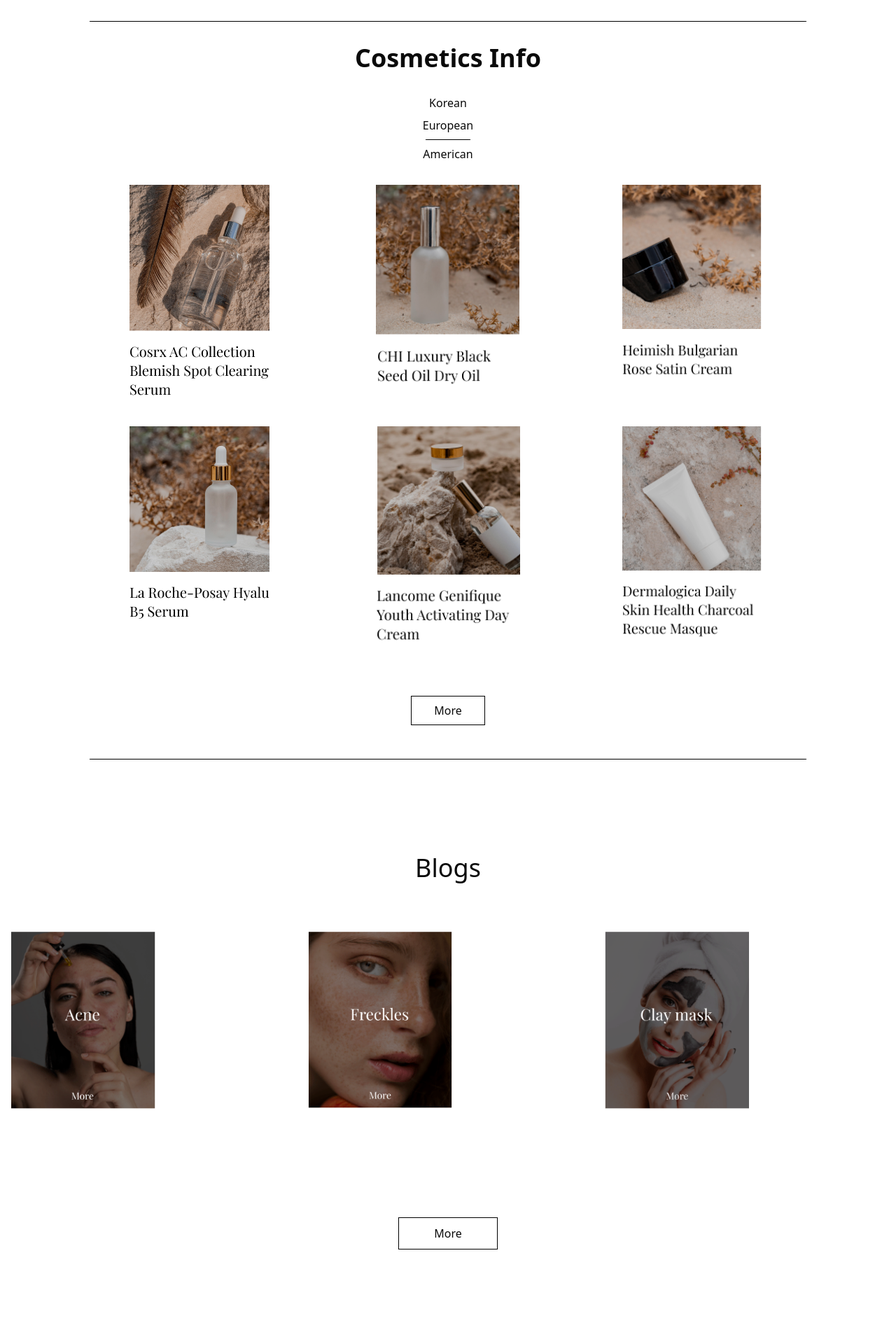
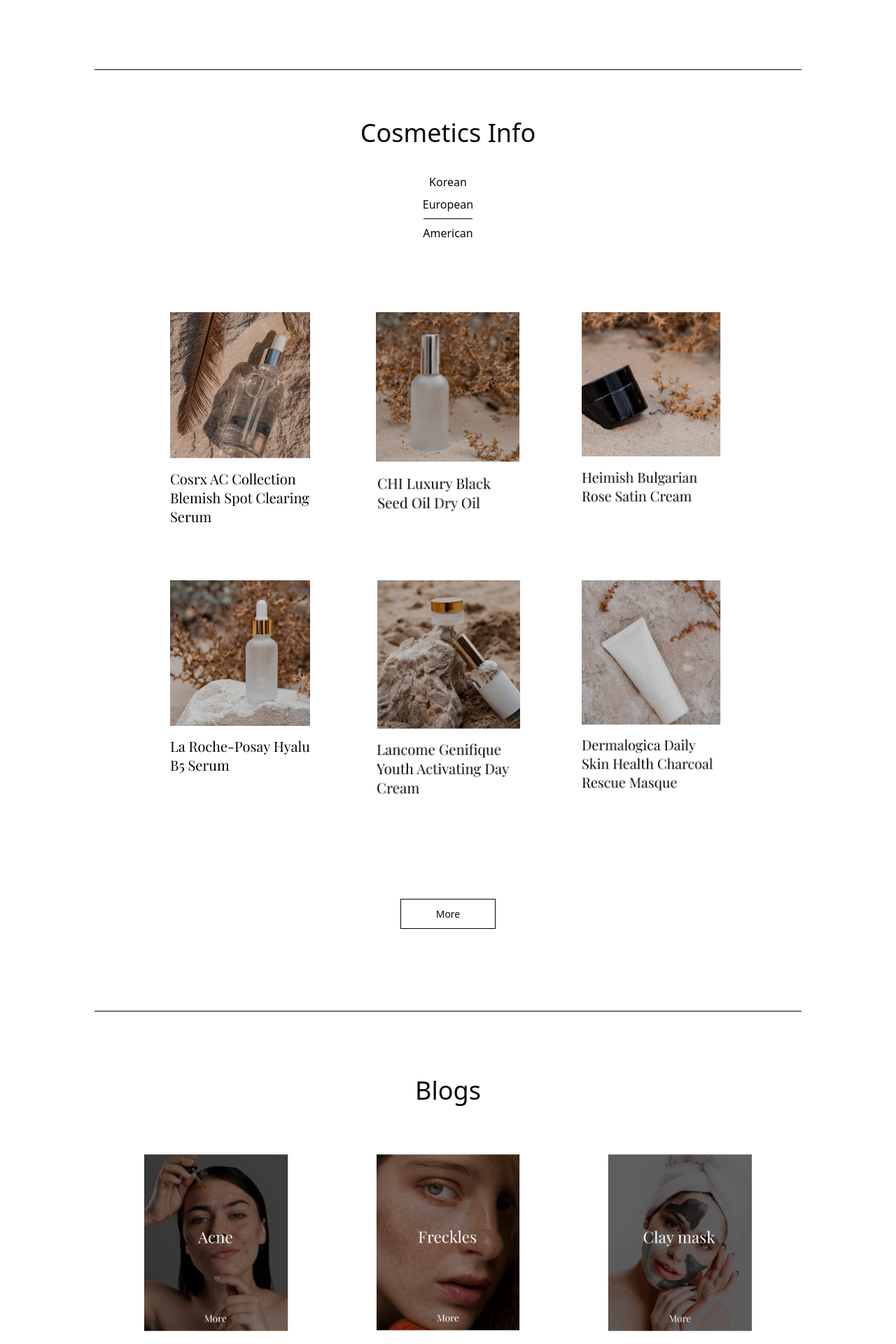
Before and after one commit to Farwa-Kanwal-123/figma-template-copy, a Next.js app: page / in a window 1280 px wide. Shown: the part 1460-3380 px from the top of the page at 70% size. Built offline with nearby package versions, Linux system fonts and the light colour scheme.

Commit message:
chnage code

```diff
--- a/src/app/(other)/about/page.tsx
+++ b/src/app/(other)/about/page.tsx
@@ -3,10 +3,10 @@
 const About = () => {
   return (
     <main className="w-full px-4 md:px-8 lg:px-16 py-8">
-      <div className="max-w-screen-lg mx-auto border-t-2 border-b-2 border-gray-400 font-serif">
+      <div className="max-w-screen-lg mx-auto my-32 border-t-2 border-b-2 border-gray-400 font-serif">
         <div className="grid gap-8 md:gap-16 mb-8 md:mb-16 pt-8 md:pt-16 lg:pt-20 px-4 md:px-16 lg:px-24">
           <div>
-            <h1 className="text-center text-xl md:text-2xl lg:text-3xl font-semibold">About Us</h1>
+            <h1 className="text-center text-xl md:text-2xl lg:text-3xl font-[400px]">About Us</h1>
           </div>
           <div>
             <p className="text-center text-sm md:text-base lg:text-lg leading-relaxed">
--- a/src/app/components/Blogs.tsx
+++ b/src/app/components/Blogs.tsx
@@ -1,94 +1,35 @@
-// import React from 'react'
-// import Image from 'next/image'
-
-// const Blogs = () => {
-//   return (
-//     <main>
-//       {/* this component made for blog section in landind page */}
-//     <div className='w-full h-[623.3px]'>
-//       <div className='w-[993px] mt-[96px] ml-[130px]'>
-//         <h1 className='ml-[465.7px] text-[36px] mb-[64px]'>Blogs</h1>
-//         <section className='flex justify-around
-//         '>
-//         <div className="hover:-translate-y-1 ">
-//               <Image
-//                 src={"/first-square.png"}
-//                 alt="skin problem picture"
-//                 width={206}
-//                 height={305}
-//                 objectFit="cover"
-//               />
-//             </div>
-//         <div className="hover:-translate-y-1 ">
-//               <Image
-//                 src={"/second-square.png"}
-//                 alt="skin problem picture"
-//                 width={206}
-//                 height={305}
-//                 objectFit="cover"
-//               />
-//             </div>
-//         <div className="hover:-translate-y-1 ">
-//               <Image
-//                 src={"/third-square.png"}
-//                 alt="skin problem picture"
-//                 width={206}
-//                 height={305}
-//                 objectFit="cover"
-//               />
-//             </div>
-//         </section>
-//              <div className='mt-[155px] ml-[450px] mb-[197.97px]'>
-//               <button className='px-[50px] py-[10px] border-[1px] border-black '>More</button>
-//              </div>
-
-//       </div>
-//     </div>
-//     </main>
-//   )
-// }
-
-// export default Blogs
-
-
 import React from 'react'
 import Image from 'next/image'
 
 const Blogs = () => {
   return (
     <main>
-      {/* This component made for the blog section on the landing page */}
-      <div className='w-full h-[623.3px]'>
-        <div className='w-full max-w-screen-xl mx-auto mt-[96px] px-4'>
-          <h1 className='text-center text-[36px] mb-[64px]'>Blogs</h1>
-
-          <section className='flex flex-col sm:flex-row sm:justify-between sm:gap-6'>
-            {/* Blog Image 1 */}
-            <div className="hover:-translate-y-1 mb-8 sm:mb-0 sm:w-1/3">
+      {/* Blog section for the landing page */}
+      <div className="w-full h-[624px]">
+        <div className="w-[90%] max-w-[993px] mt-24 mx-auto">
+          <h1 className="text-center text-[36px] mb-16">Blogs</h1>
+          <section className="flex justify-around">
+            <div className="hover:-translate-y-1 transition-transform">
               <Image
-                src={"/first-square.png"}
+                src="/first-square.png"
                 alt="skin problem picture"
                 width={206}
                 height={305}
                 objectFit="cover"
               />
             </div>
-
-            {/* Blog Image 2 */}
-            <div className="hover:-translate-y-1 mb-8 sm:mb-0 sm:w-1/3">
+            <div className="hover:-translate-y-1 transition-transform">
               <Image
-                src={"/second-square.png"}
+                src="/second-square.png"
                 alt="skin problem picture"
                 width={206}
                 height={305}
                 objectFit="cover"
               />
             </div>
-
-            {/* Blog Image 3 */}
-            <div className="hover:-translate-y-1 mb-8 sm:mb-0 sm:w-1/3">
+            <div className="hover:-translate-y-1 transition-transform">
               <Image
-                src={"/third-square.png"}
+                src="/third-square.png"
                 alt="skin problem picture"
                 width={206}
                 height={305}
@@ -96,12 +37,8 @@
               />
             </div>
           </section>
-
-          {/* Button */}
-          <div className='mt-[155px] text-center'>
-            <button className='px-[50px] py-[10px] border-[1px] border-black'>
-              More
-            </button>
+          <div className="mt-36 mb-48 text-center">
+            <button className="px-12 py-2 border border-black">More</button>
           </div>
         </div>
       </div>
--- a/src/app/components/Info.tsx
+++ b/src/app/components/Info.tsx
@@ -1,129 +1,31 @@
-// import React from "react";
-// import Image from "next/image";
-
-// const Info = () => {
-//   return (
-//     <main>
-//       {/* this component made for cosmetic-info section in landing page */}
-//       <div className="w-full h-[1336px] mt-[100.99px]">
-//         <div className="w-[1010px] mx-[83px]">
-//           <hr className="border-black" />
-//           {/* h1 */}
-//           <h1 className="text-[36px] mt-[63px] ml-[455px]">Cosmetics Info</h1>
-//           <div className="ml-[530px] mt-[31px] mb-[101px] w-[100px] h-[107px] space-y-2 flex-col justify center">
-//             <p>Korean</p>
-//             <p>Europian </p>
-//             <hr className="w-[70px] border-black" />
-//             <p>American </p>
-//           </div>
-//           {/* products */}
-//           {/* row 1 */}
-//           <section className="flex justify-between ml-[108px]">
-//             <div className="hover:-translate-y-1 ">
-//               <Image
-//                 src={"/First-box.png"}
-//                 alt="product picture"
-//                 width={206}
-//                 height={305}
-//                 objectFit="cover"
-//               />
-//             </div>
-//             <div className="hover:-translate-y-1 ">
-//               <Image
-//                 src={"/Second-box.png"}
-//                 alt="product picture"
-//                 width={206}
-//                 height={305}
-//                 objectFit="cover"
-//               />
-//             </div>
-//             <div className="hover:-translate-y-1 ">
-//               <Image
-//                 src={"/Third-box.png"}
-//                 alt="product picture"
-//                 width={206}
-//                 height={305}
-//                 objectFit="cover"
-//               />
-//             </div>
-//           </section>
-//           {/* row 2 */}
-//           <section className="flex justify-between ml-[108px] mt-[70px]">
-//             <div className="hover:-translate-y-1 ">
-//               <Image
-//                 src={"/forth-box.png"}
-//                 alt="product picture"
-//                 width={206}
-//                 height={305}
-//                 objectFit="cover"
-//               />
-//             </div>
-//             <div className="hover:-translate-y-1 ">
-//               <Image
-//                 src={"/Fifth-box.png"}
-//                 alt="product picture"
-//                 width={206}
-//                 height={305}
-//                 objectFit="cover"
-//               />
-//             </div>
-//             <div className="hover:-translate-y-1 ">
-//               <Image
-//                 src={"/sixth-box.png"}
-//                 alt="product picture"
-//                 width={206}
-//                 height={305}
-//                 objectFit="cover"
-//               />
-//             </div>
-//           </section>
-//           <div className="ml-[486px] mt-[118px]">
-//             <button className="px-[50px] py-[10px] border-[1px] border-black text-[14px]">
-//               More
-//             </button>
-//           </div>
-//           <hr className="mt-[117px] border-black ml-[107px]" />
-//         </div>
-//       </div>
-//     </main>
-//   );
-// };
-
-// export default Info;
-
-
-
 import React from "react";
 import Image from "next/image";
 
 const Info = () => {
   return (
-    <main className="w-full px-4 md:px-8 lg:px-16 py-8">
-      {/* Cosmetic-info section for landing page */}
-      <div className="max-w-screen-lg mx-auto">
+    <main>
+      {/* Cosmetic-info section in landing page */}
+      <div className="w-full h-[1336px] mt-[101px]">
+        <div className="w-[90%] max-w-[1010px] mx-auto">
           <hr className="border-black" />
-
-        {/* Heading */}
-        <h1 className="text-center text-2xl md:text-3xl lg:text-4xl mt-8 mb-4 font-semibold">Cosmetics Info</h1>
-
-        {/* Categories */}
-        <div className="text-center my-8 space-y-2">
+          {/* Title */}
+          <h1 className="text-[36px] mt-[63px] text-center">Cosmetics Info</h1>
+          <div className="flex flex-col items-center mt-[31px] mb-[101px] space-y-2">
             <p>Korean</p>
             <p>European</p>
-          <hr className="w-16 mx-auto border-black" />
+            <hr className="w-[70px] border-black" />
             <p>American</p>
           </div>
-
           {/* Products */}
           {/* Row 1 */}
-        <section className="grid grid-cols-1 md:grid-cols-3 gap-8 justify-items-center mb-8">
+          <section className="flex justify-between mx-[108px]">
             <div className="hover:-translate-y-1 transition-transform">
               <Image
                 src="/First-box.png"
                 alt="product picture"
                 width={206}
                 height={305}
-              className="object-cover"
+                objectFit="cover"
               />
             </div>
             <div className="hover:-translate-y-1 transition-transform">
@@ -132,7 +34,7 @@
                 alt="product picture"
                 width={206}
                 height={305}
-              className="object-cover"
+                objectFit="cover"
               />
             </div>
             <div className="hover:-translate-y-1 transition-transform">
@@ -141,20 +43,19 @@
                 alt="product picture"
                 width={206}
                 height={305}
-              className="object-cover"
+                objectFit="cover"
               />
             </div>
           </section>
-
           {/* Row 2 */}
-        <section className="grid grid-cols-1 md:grid-cols-3 gap-8 justify-items-center">
+          <section className="flex justify-between mx-[108px] mt-[70px]">
             <div className="hover:-translate-y-1 transition-transform">
               <Image
                 src="/forth-box.png"
                 alt="product picture"
                 width={206}
                 height={305}
-              className="object-cover"
+                objectFit="cover"
               />
             </div>
             <div className="hover:-translate-y-1 transition-transform">
@@ -163,7 +64,7 @@
                 alt="product picture"
                 width={206}
                 height={305}
-              className="object-cover"
+                objectFit="cover"
               />
             </div>
             <div className="hover:-translate-y-1 transition-transform">
@@ -172,17 +73,17 @@
                 alt="product picture"
                 width={206}
                 height={305}
-              className="object-cover"
+                objectFit="cover"
               />
             </div>
           </section>
-
-        {/* More Button */}
-        <div className="flex justify-center mt-12">
-          <button className="px-8 py-2 border border-black text-sm md:text-base">More</button>
+          <div className="flex justify-center mt-[118px]">
+            <button className="px-[50px] py-[10px] border border-black text-[14px]">
+              More
+            </button>
           </div>
-
-        <hr className="mt-12 border-black" />
+          <hr className="mt-[117px] border-black" />
+        </div>
       </div>
     </main>
   );
```
Lines whose indentation alone changed are shown as unchanged.
